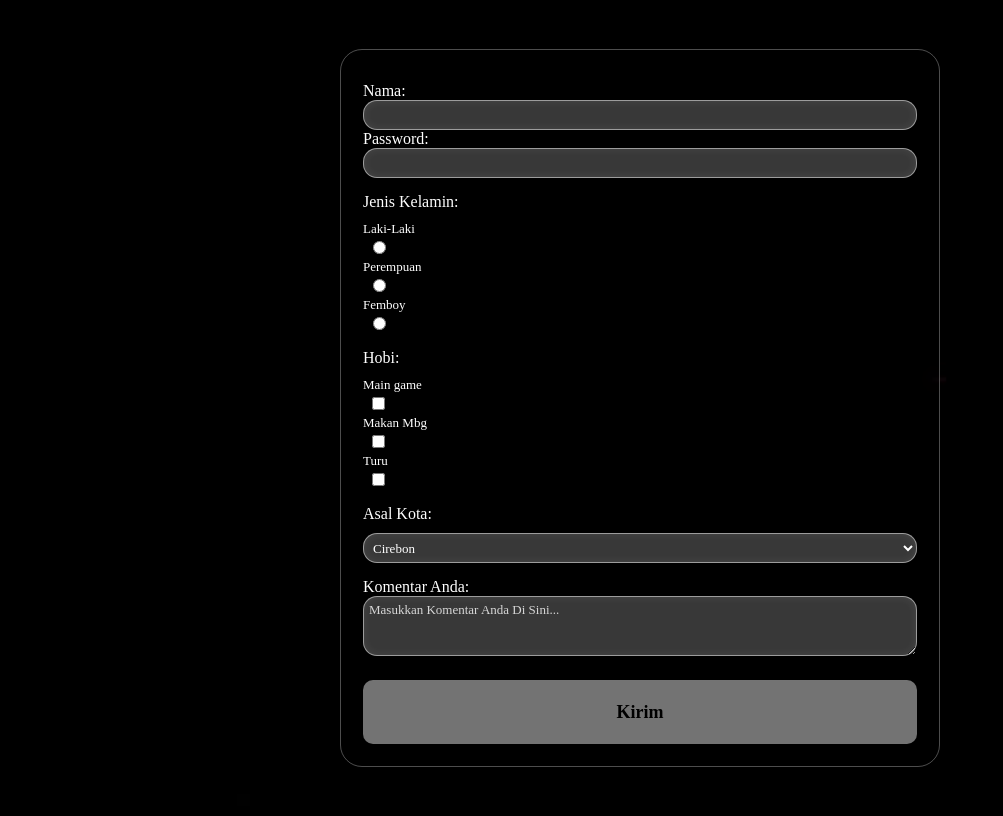
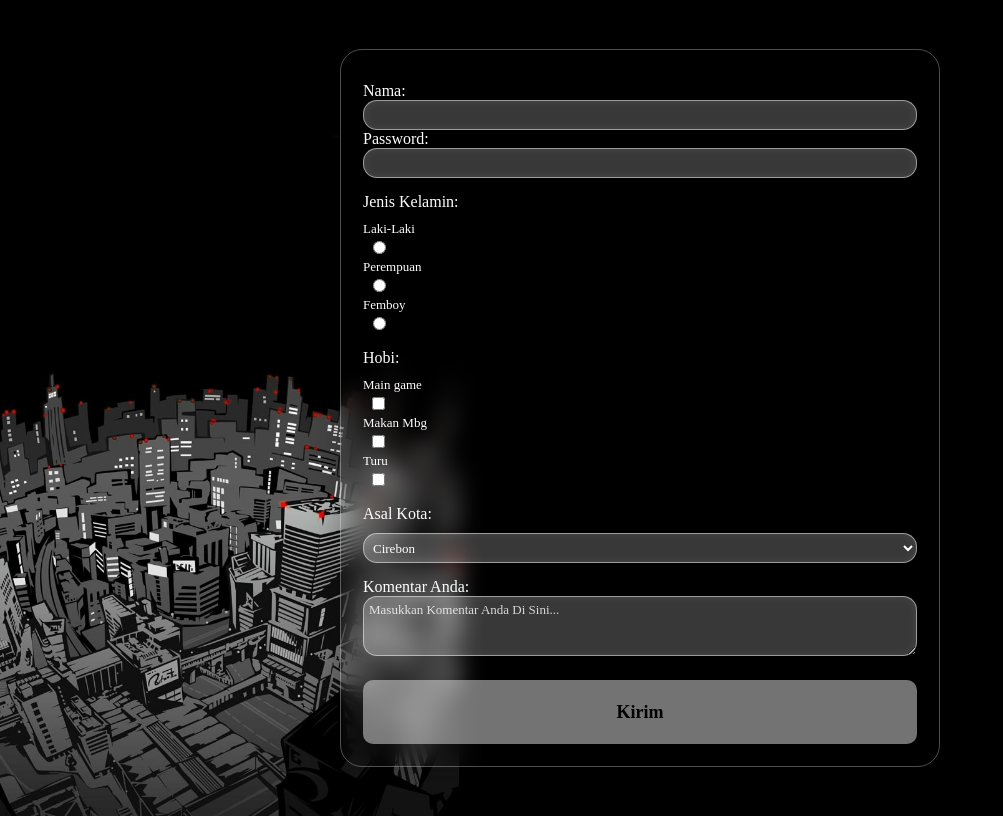
Before and after one commit to Lmaosigma/DataLmao, a plain HTML site: page index.html in a window 1280 px wide. Shown: the whole page, without its empty margins (0-1003 px from the left). Drawn offline with Linux system fonts and the light colour scheme.

Commit message:
Update style.css

```diff
--- a/style.css
+++ b/style.css
@@ -9,7 +9,9 @@ body{
   align-items: center;
   min-height: 100vh;
   background-image: url('bg2.jpg');
-  background-size: cover;
+  background-size: contain;
+  background-repeat: no-repeat;
+  background-color: black;
   padding: 20px 10px;
 }
 
```
